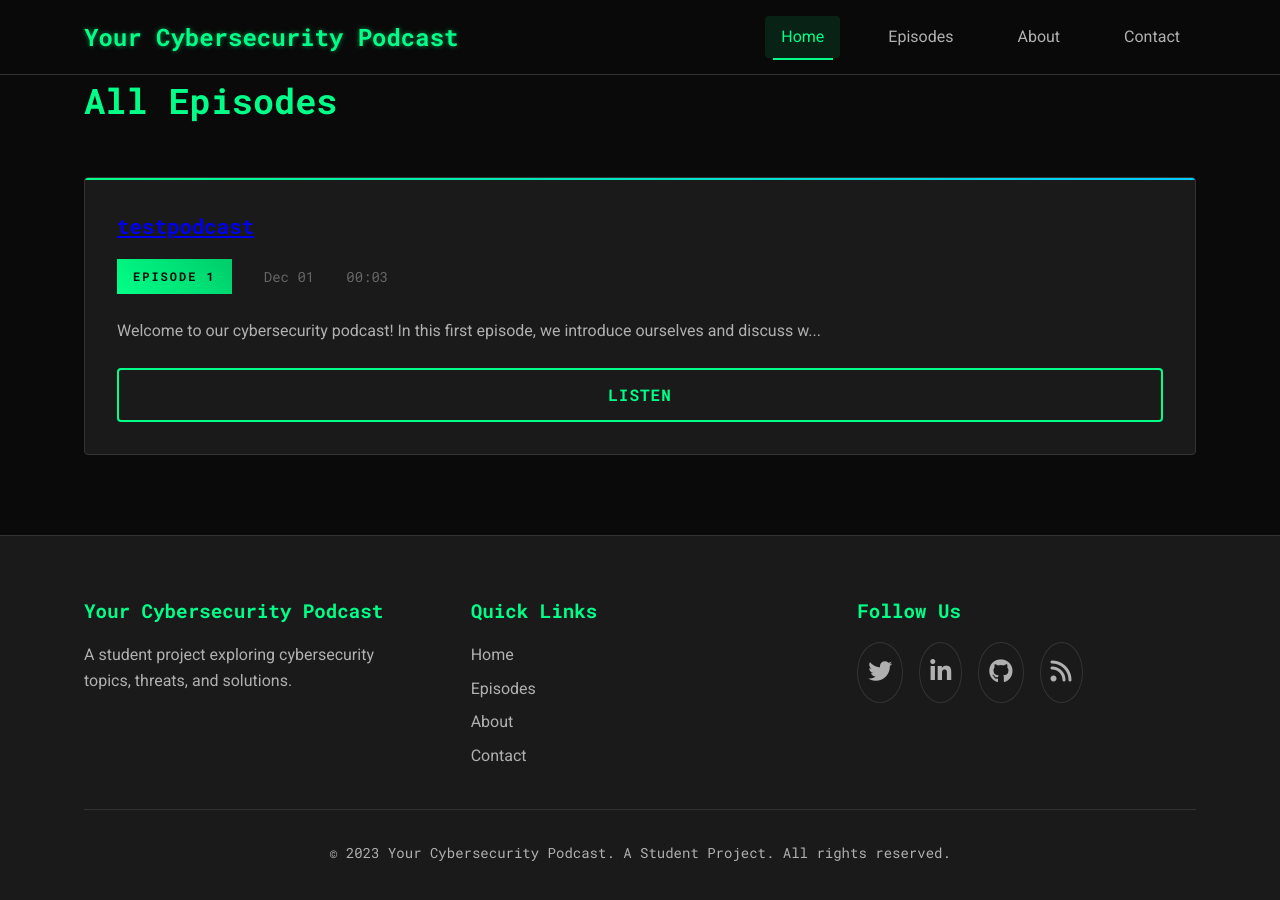
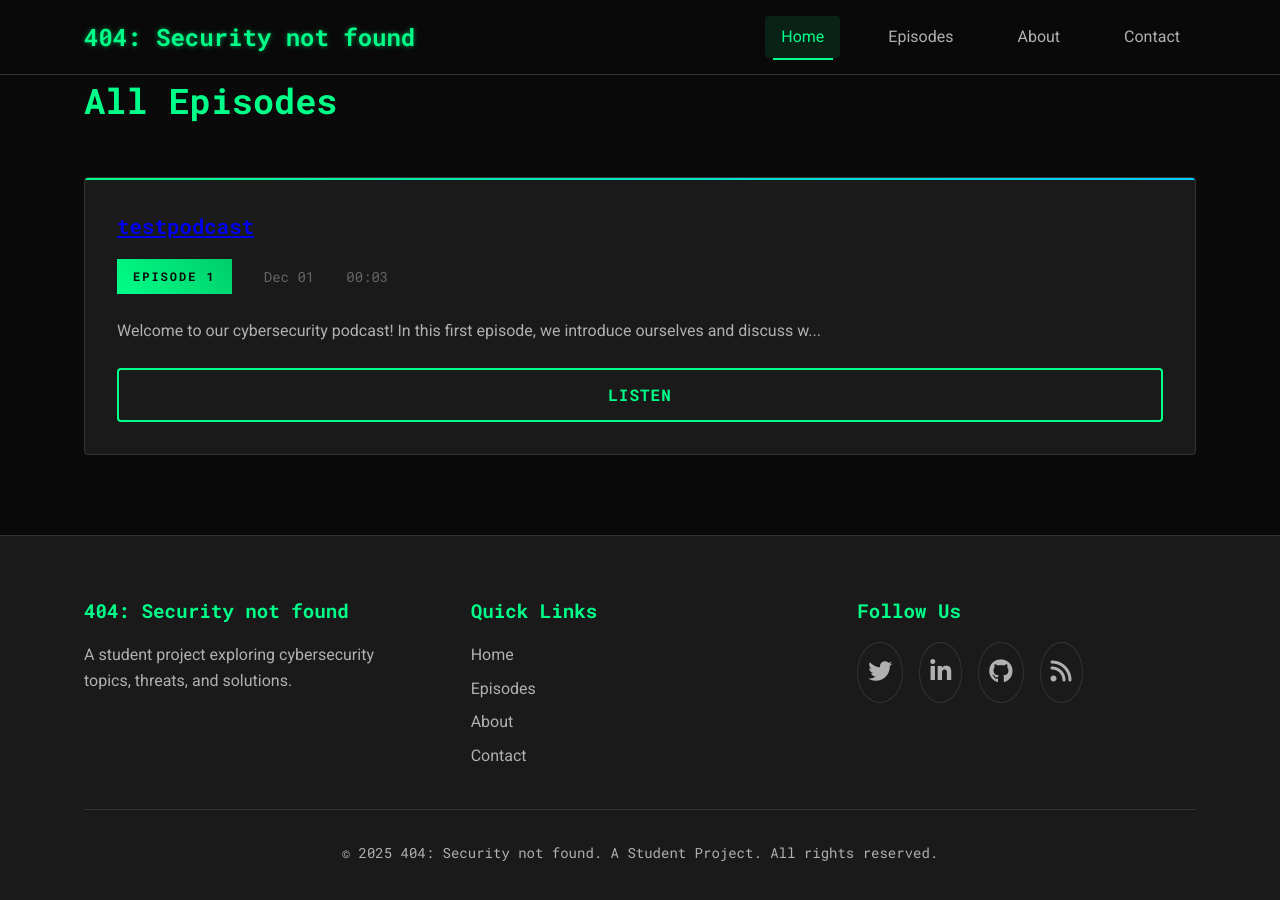
Before and after one commit to Engelina8/Error404, a Jekyll site: the page built from index.md, in a window 1280 px wide and 900 px high, scrolled down 1312 px. Built offline with Jekyll 4.4.1, drawn with Linux system fonts in a browser that asks for light colours.

Commit message:
update html default

```diff
--- a/_config.yml
+++ b/_config.yml
@@ -1,4 +1,4 @@
-title: "Your Cybersecurity Podcast"
+title: "404: Security not found"
 description: "Exploring cybersecurity topics for everyone"
 theme: minima
 
--- a/_layouts/default.html
+++ b/_layouts/default.html
@@ -3,7 +3,7 @@
 <head>
     <meta charset="UTF-8">
     <meta name="viewport" content="width=device-width, initial-scale=1.0">
-    <title>{% if page.title %}{{ page.title }} | {% endif %}{{ site.title | default: "CyberSecure Podcast" }}</title>
+    <title>{% if page.title %}{{ page.title }} | {% endif %}{{ site.title | default: "404: Security not found" }}</title>
     <meta name="description" content="{% if page.description %}{{ page.description }}{% else %}{{ site.description }}{% endif %}">
 
     <!-- Google Fonts -->
@@ -41,7 +41,7 @@
         <div class="container">
             <div class="footer-content">
                 <div class="footer-section">
-                    <h3>{{ site.title | default: "CyberSecure Podcast" }}</h3>
+                    <h3>{{ site.title | default: "404: Security not found" }}</h3>
                     <p>A student project exploring cybersecurity topics, threats, and solutions.</p>
                 </div>
                 <div class="footer-section">
@@ -64,7 +64,7 @@
                 </div>
             </div>
             <div class="footer-bottom">
-                <p>&copy; 2023 {{ site.title | default: "CyberSecure Podcast" }}. A Student Project. All rights reserved.</p>
+                <p>&copy; 2025 {{ site.title | default: "404: Security not found" }}. A Student Project. All rights reserved.</p>
             </div>
         </div>
     </footer>
```
